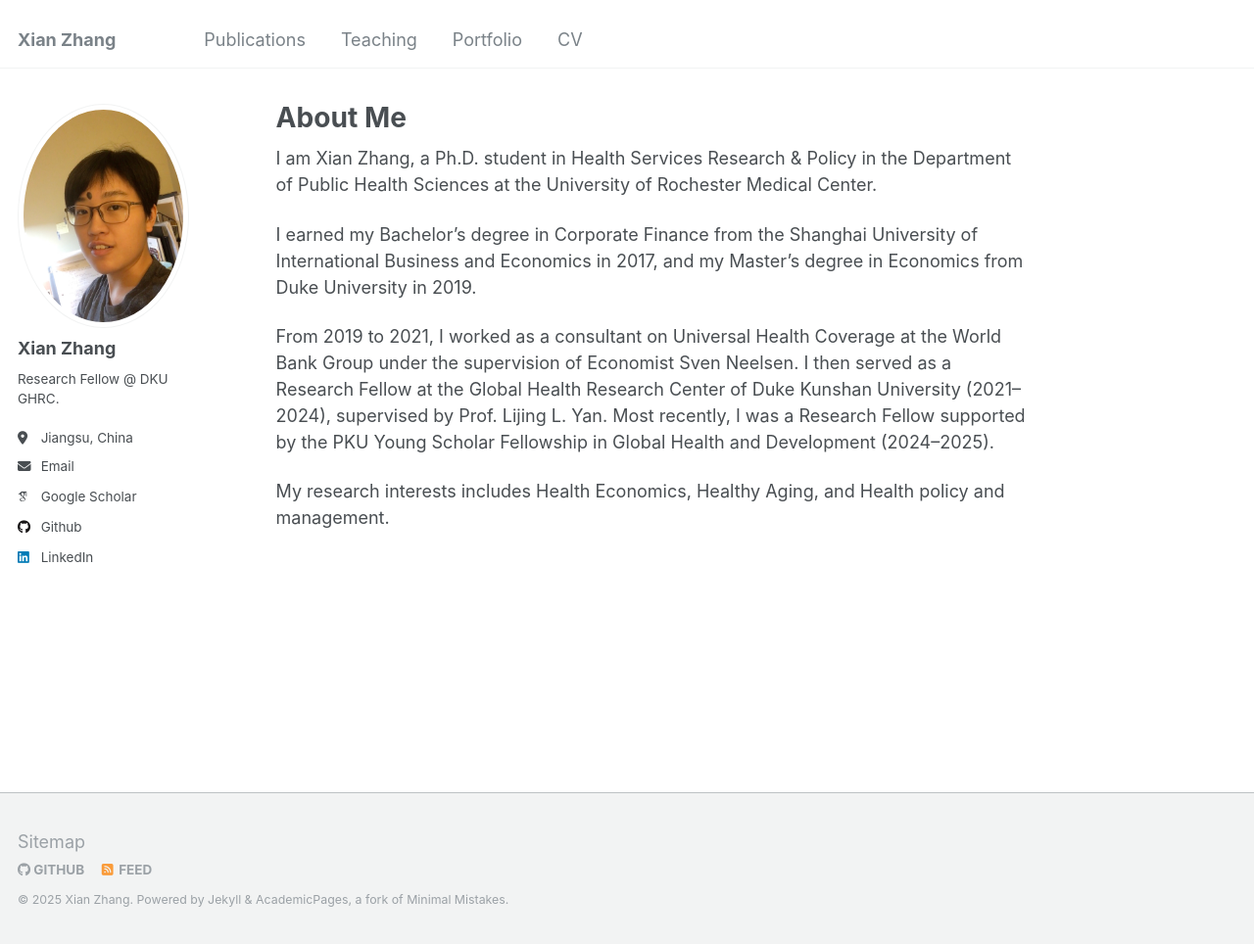
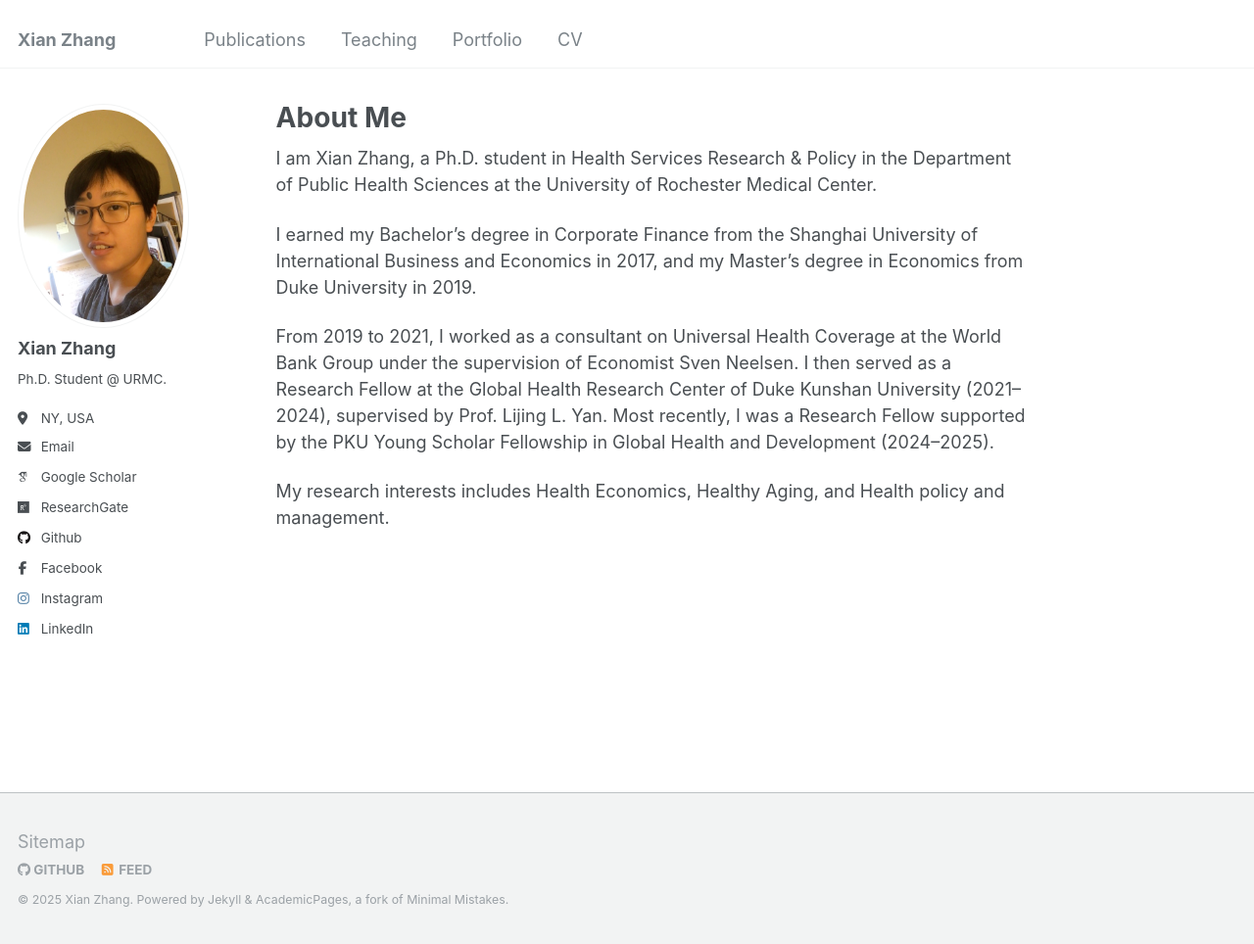
Before and after one commit to Xian152/xian152.github.io, a Jekyll site: the page built from _pages/about.md, in a window 1280 px wide and 964 px high. Shown: the whole window at 98% size. Built offline with Jekyll 4.4.1, drawn with Linux system fonts in a browser that asks for light colours; some web fonts are replaced.

Commit message:
Update _config.yml

```diff
--- a/_config.yml
+++ b/_config.yml
@@ -6,7 +6,7 @@
 # `jekyll serve`. If you change this file, please restart the server process.
 
 # Site Settings
-locale                   : "Jiangsu, China"
+locale                   : "NY, USA"
 title                    : "Xian Zhang"
 title_separator          : "-"
 name                     : &name "Xian Zhang"
@@ -83,25 +83,25 @@ analytics:
 author:
   name             : "Xian Zhang"
   avatar           : "profile.png"
-  bio              : Research Fellow @ DKU GHRC.
-  location         : Jiangsu, China
-  city             : Kunshan, Jiangsu
+  bio              : Ph.D. Student @ URMC.
+  location         : NY, USA
+  city             : Rochester
   employer         :
   pubmed           :
   googlescholar    : https://scholar.google.com/citations?user=2vQePQoAAAAJ&hl=zh-TW
-  email            : "xz152@duke.edu"
-  researchgate     :  # example: "https://www.researchgate.net/profile/yourprofile"
+  email            : "Xian_Zhang@URMC.Rochester.edu"
+  researchgate     : "https://www.researchgate.net/profile/Xian_Zhang83?ev=hdr_xprf"
   uri              :
   bitbucket        :
   codepen          :
   dribbble         :
   flickr           :
-  facebook         :
+  facebook         : "https://www.facebook.com/profile.php?id=100010215931994"
   foursquare       :
   github           : "Xian152"
   google_plus      :
   keybase          :
-  instagram        :
+  instagram        : "https://www.instagram.com/xian.zhang.si33/"
   impactstory      : #"https://profiles.impactstory.org/u/xxxx-xxxx-xxxx-xxxx"
   lastfm           :
   linkedin         : "xian-zhang-5b0702161/"
```
